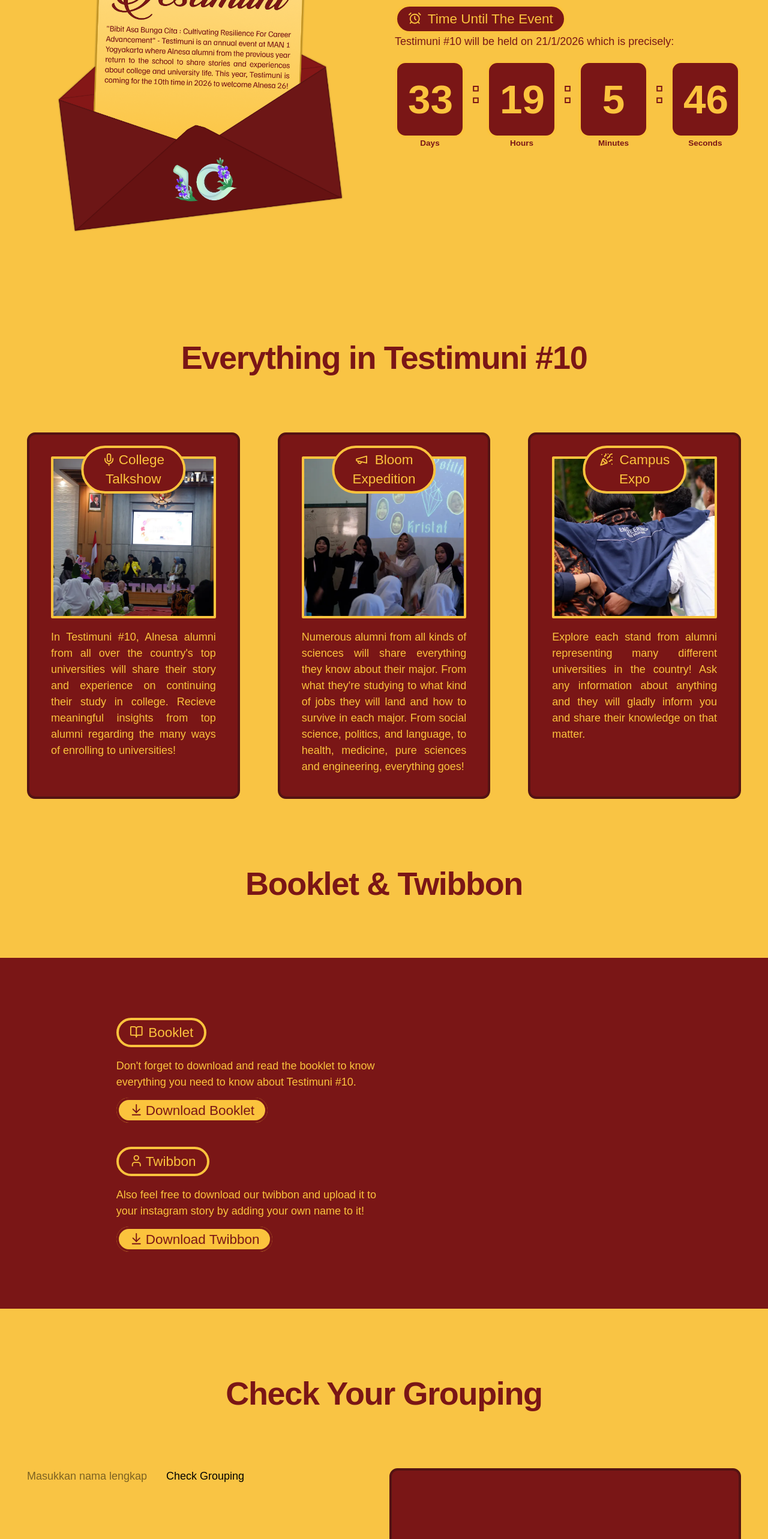
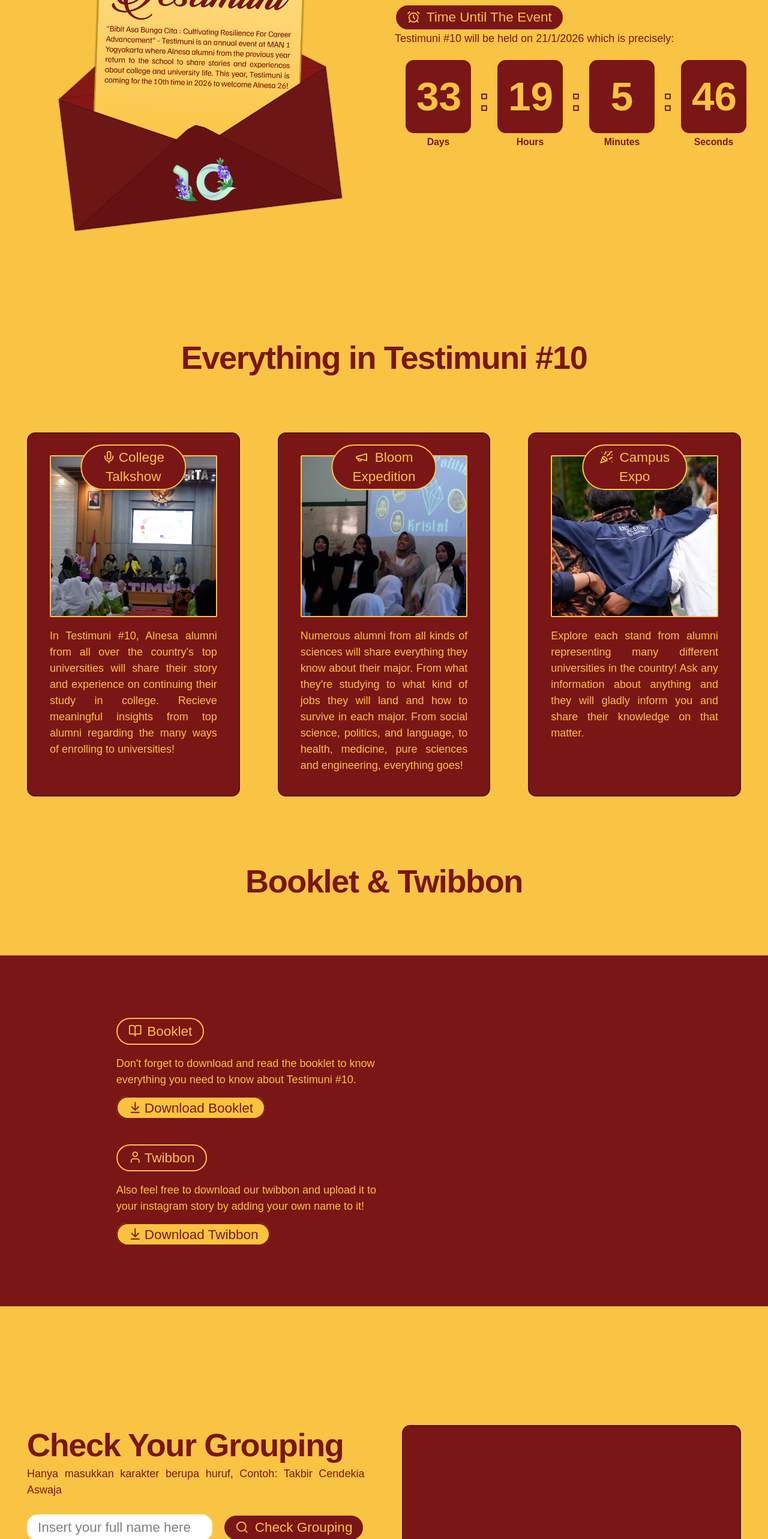
Before and after one commit to Artezi0/testimuanni, a React (Vite) app: page / in a window 1280 px wide. Shown: the part 200-2766 px from the top of the page at 60% size. Built offline with nearby package versions, Linux system fonts and the light colour scheme; no server answers; a web font is replaced by a local one.

Commit message:
Major updates

```diff
--- a/src/components/Countdown.jsx
+++ b/src/components/Countdown.jsx
@@ -27,27 +27,32 @@ export default function Countdown() {
   }, [])
 
   return (
-    <div className="flex gap-2 text-center items-center">
+    <div className="flex gap-2 text-center justify-center items-center md:items-baseline">
   {Object.entries(timeLeft).map(([label, value], index, array) => (
-    <div key={label} className="flex items-center gap-2">
-      {/* Number container */}
+    <div key={label} className="flex gap-2 md:items-baseline">
+
+      {/* Number + label */}
       <div className="flex flex-col items-center">
         <div className="w-14 sm:w-20 md:w-26 tabular-nums bg-[#7A1616] text-[#FBC33D] py-2 sm:py-4 md:py-6 px-2 sm:px-3 md:px-4 rounded-xl sm:rounded-2xl border-2 sm:border-4">
-        <div className="text-2xl sm:text-4xl md:text-6xl font-extrabold">
-          {value}
+          <div className="text-2xl sm:text-4xl md:text-6xl font-extrabold leading-none">
+            {value}
+          </div>
+        </div>
+        <div className="text-[#7A1616] text-[10px] sm:text-xs md:text-sm font-bold first-letter:uppercase">
+          {label}
         </div>
       </div>
-      <div className="text-[#7A1616] text-[10px] sm:text-xs md:text-m font-bold first-letter:uppercase">
-        {label}
-      </div>
-      </div>
-      {/* Colon (not after last item) */}
+
+      {/* Colon */}
       {index < array.length - 1 && (
-        <span className=" text-2xl sm:text-4xl md:text-5xl font-extrabold text-[#FBC33D] pb-4 sm:pb-6 md:pb-10 text-stroke">:</span>
+        <span className="text-2xl sm:text-4xl md:text-5xl font-extrabold text-[#FBC33D] text-stroke leading-none">
+          :
+        </span>
       )}
 
     </div>
   ))}
 </div>
+
   )
 }
--- a/src/pages/Home.jsx
+++ b/src/pages/Home.jsx
@@ -1,7 +1,8 @@
 import { useState } from "react"
 import { getStudents } from "../services/studentService"
 import Countdown from "../components/Countdown";
-import { LuAlarmClock, LuPartyPopper, LuMegaphone, LuMic, LuArrowDownToLine, LuBookOpen, LuUser } from "react-icons/lu";
+import { LuAlarmClock, LuPartyPopper, LuMegaphone, LuMic, LuArrowDownToLine, LuBookOpen, LuUser, LuSearch } from "react-icons/lu";
+import Footer from "../components/Footer";
 
 const Home = () => {
   const [name, setName] = useState("");
@@ -11,6 +12,7 @@ const Home = () => {
 
   const handleSearch = async (e) => {
     e.preventDefault();
+    setResult(null);
     if (!name.trim()) return;
 
     try {
@@ -23,6 +25,7 @@ const Home = () => {
         setResult(null);
       } else {
         setResult(data);
+        console.log(result)
       }
     } catch (err) {
       setError("Gagal menghubungi server");
@@ -33,13 +36,13 @@ const Home = () => {
 
   return (
     <section className="relative w-full">
-      <div id="home" className="w-full h-fit flex flex-col md:flex-row">
-        <div className="w-full md:w-1/2 overflow-hidden md:p-15 p-0">
+      <div id="home" className="w-full h-fit flex flex-col md:flex-row pt-24 md:pt-0">
+        <div className="w-full md:w-1/2 overflow-hidden md:p-15 p-5">
           <img className="w-full h-full object-contain" src="envelope.png" alt="envelope" />
         </div>
         <div className="w-full md:w-1/2 flex flex-col justify-center gap-4 p-4">
           <div>
-            <p className="w-fit px-4 py-1 bg-[#7A1616] text-[#FBC33D] font-medium text-xl rounded-4xl border-4 border-[#FBC33D]"> <LuAlarmClock className="inline mb-1 mr-1" /> Time Until The Event</p>
+            <p className="w-fit px-4 py-1 bg-[#7A1616] text-[#FBC33D] font-medium md:text-xl rounded-4xl border-2 border-[#FBC33D]"> <LuAlarmClock className="inline mb-1 mr-1" /> Time Until The Event</p>
             <p className="text-[#7A1616]">Testimuni #10 will be held on 21/1/2026 which is precisely:</p>
           </div>
           <Countdown />
@@ -48,23 +51,23 @@ const Home = () => {
       <div id="about" className="w-full h-fit pt-24 px-10">
         <h1 className="text-[#7A1616] text-center font-bold leading-[1.1] sm:leading-[1.15] md:leading-tight tracking-tight text-[clamp(2rem,4vw,2.25rem)] md:text-[clamp(2.25rem,5vw,3rem)]">Everything in Testimuni #10</h1>
         <div className="mt-5 md:mt-20 h-fit flex flex-col md:flex-row justify-between gap-8 md:gap-14">
-          <div className="w-full relative bg-[#7A1616] text-[#FBC33D] border-4 border-[#541313] p-4 md:p-8 rounded-xl">
-            <h2 className="absolute top-4 left-1/2 -translate-x-1/2 w-fit px-4 py-1 text-center text-xl bg-[#7A1616] font-medium rounded-full border-4 border-[#FBC33D]"><LuMic className="inline mb-1 mr-1"/>College Talkshow</h2>
-            <div className="overflow-hiddenbg-white w-full h-60 mb-4 border-4 border-[#FBC33D] rounded-xs">
+          <div className="w-full relative bg-[#7A1616] text-[#FBC33D] border-2 border-[#541313] p-4 md:p-8 rounded-xl">
+            <h2 className="absolute top-2 md:top-4 left-1/4 md:left-1/2 -translate-x-1/8 md:-translate-x-1/2 w-fit px-4 py-1 text-center md:text-xl bg-[#7A1616] font-medium rounded-full border-2 border-[#FBC33D]"><LuMic className="inline mb-1 mr-1"/>College Talkshow</h2>
+            <div className="overflow-hiddenbg-white w-full h-40 md:h-60 mb-4 border-2 border-[#FBC33D] rounded-xs">
               <img className="w-full h-full object-cover" src="image3.webp" alt="dokum 1" />
             </div>
             <p className="text-justify">In Testimuni #10, Alnesa alumni from all over the country's top universities will share their story and experience on continuing their study in college. Recieve meaningful insights from top alumni regarding the many ways of enrolling to universities!</p>
           </div>
-          <div className="w-full relative bg-[#7A1616] text-[#FBC33D] border-4 border-[#541313] p-4 md:p-8 rounded-xl">
-            <h2 className="absolute top-4 left-1/2 -translate-x-1/2 w-fit px-4 py-1 text-center text-xl bg-[#7A1616] font-medium rounded-full border-4 border-[#FBC33D]"><LuMegaphone className="inline mb-1 mr-1"/> Bloom Expedition</h2>
-            <div className="bg-white w-full h-60 mb-4 border-4 border-[#FBC33D] rounded-xs">
+          <div className="w-full relative bg-[#7A1616] text-[#FBC33D] border-2 border-[#541313] p-4 md:p-8 rounded-xl">
+            <h2 className="absolute top-2 md:top-4 left-1/4 md:left-1/2 -translate-x-1/8 md:-translate-x-1/2 w-fit px-4 py-1 text-center md:text-xl bg-[#7A1616] font-medium rounded-full border-2 border-[#FBC33D]"><LuMegaphone className="inline mb-1 mr-1"/> Bloom Expedition</h2>
+            <div className="bg-white w-full h-40 md:h-60 mb-4 border-2 border-[#FBC33D] rounded-xs">
               <img className="w-full h-full object-cover" src="image2.webp" alt="dokum 2" />
             </div>
             <p className="text-justify">Numerous alumni from all kinds of sciences will share everything they know about their major. From what they're studying to what kind of jobs they will land and how to survive in each major. From social science, politics, and language, to health, medicine, pure sciences and engineering, everything goes!</p>
           </div>
-          <div className="w-full relative bg-[#7A1616] text-[#FBC33D] border-4 border-[#541313] p-4 md:p-8 rounded-xl">
-            <h2 className="absolute top-4 left-1/2 -translate-x-1/2 w-fit px-4 py-1 text-center text-xl bg-[#7A1616] font-medium rounded-full border-4 border-[#FBC33D]"><LuPartyPopper className="inline mb-1 mr-1"/> Campus Expo</h2>
-            <div className="bg-white w-full h-60 mb-4 border-4 border-[#FBC33D] rounded-xs">
+          <div className="w-full relative bg-[#7A1616] text-[#FBC33D] border-2 border-[#541313] p-4 md:p-8 rounded-xl">
+            <h2 className="absolute top-2 md:top-4 left-1/4 md:left-1/2 -translate-x-1/12 md:-translate-x-1/2 w-fit px-4 py-1 text-center md:text-xl bg-[#7A1616] font-medium rounded-full border-2 border-[#FBC33D]"><LuPartyPopper className="inline mb-1 mr-1"/> Campus Expo</h2>
+            <div className="bg-white w-full h-40 md:h-60 mb-4 border-2 border-[#FBC33D] rounded-xs">
               <img className="w-full h-full object-cover" src="image1.webp" alt="dokum 3" />
             </div>
             <p className="text-justify">Explore each stand from alumni representing many different universities in the country! Ask any information about anything and they will gladly inform you and share their knowledge on that matter.</p>
@@ -76,45 +79,51 @@ const Home = () => {
         <div className=" bg-[#7A1616] flex h-130 p-10 mt-5 md:mt-20">
           <div className="md:w-1/2 h-full flex flex-col justify-center md:items-end gap-10">
             <div className="md:w-3/4">
-              <h2 className="w-fit px-4 py-1 text-xl bg-[#7A1616] text-[#FBC33D] font-medium rounded-full border-4 border-[#FBC33D]"><LuBookOpen className="inline mb-1 mr-2"/>Booklet</h2>
+              <h2 className="w-fit px-4 py-1 md:text-xl bg-[#7A1616] text-[#FBC33D] font-medium rounded-full border-2 border-[#FBC33D]"><LuBookOpen className="inline mb-1 mr-2"/>Booklet</h2>
               <p className="my-4 text-[#FBC33D]">Don't forget to download and read the booklet to know everything you need to know about Testimuni #10.</p>
-              <a className="w-fit px-4 py-1 text-xl bg-[#FBC33D] text-[#7A1616] font-medium rounded-full border-4 border-[#7A1616]" href="#"><LuArrowDownToLine className="inline mb-1 mr-1" />Download Booklet</a>
+              <a className="w-fit px-4 py-1 md:text-xl bg-[#FBC33D] text-[#7A1616] font-medium rounded-full border-2 border-[#7A1616]" href="#"><LuArrowDownToLine className="inline mb-1 mr-1" />Download Booklet</a>
             </div>
             <div className="md:w-3/4">
-              <h2 className="w-fit px-4 py-1 text-xl bg-[#7A1616] text-[#FBC33D] font-medium rounded-full border-4 border-[#FBC33D]"><LuUser className="inline mb-1 mr-1"/>Twibbon</h2>
+              <h2 className="w-fit px-4 py-1 md:text-xl bg-[#7A1616] text-[#FBC33D] font-medium rounded-full border-2 border-[#FBC33D]"><LuUser className="inline mb-1 mr-1"/>Twibbon</h2>
               <p className="my-4 text-[#FBC33D]">Also feel free to download our twibbon and upload it to your instagram story by adding your own name to it!</p>
-              <a className="w-fit px-4 py-1 text-xl bg-[#FBC33D] text-[#7A1616] font-medium rounded-full border-4 border-[#7A1616]" href="#"><LuArrowDownToLine className="inline mb-1 mr-1" />Download Twibbon</a>
+              <a className="w-fit px-4 py-1 md:text-xl bg-[#FBC33D] text-[#7A1616] font-medium rounded-full border-2 border-[#7A1616]" href="#"><LuArrowDownToLine className="inline mb-1 mr-1" />Download Twibbon</a>
             </div>
           </div>
           <div className="md:w-1/2 flex items-center justify-center"></div>
         </div>
       </div>
       <div id="grouping" className="w-full h-screen pt-24 px-10">
-        <h1 className="text-[#7A1616] text-center font-bold leading-[1.1] sm:leading-[1.15] md:leading-tight tracking-tight text-[clamp(2rem,4vw,2.25rem)] md:text-[clamp(2.25rem,5vw,3rem)]">Check Your Grouping</h1>
-        <div className="w-full gap-4 mt-20 flex flex-col md:flex-row">
-          <div className="md:w-1/2">
-            <form onSubmit={handleSearch}>
+        <div className="w-full gap-14 mt-5 md:mt-20 flex flex-col md:flex-row">
+          <div className="w-full md:w-1/2 flex flex-col justify-baseline">
+            <h1 className="text-[#7A1616] font-bold leading-[1.1] sm:leading-[1.15] md:leading-tight tracking-tight text-[clamp(2rem,4vw,2.25rem)] md:text-[clamp(2.25rem,5vw,3rem)]">Check Your Grouping</h1>
+            <p className="text-[#7A1616] text-bold mb-6 text-justify">Hanya masukkan karakter berupa huruf, Contoh: Takbir Cendekia Aswaja</p>
+            <form onSubmit={handleSearch} className="flex flex-col md:flex-row gap-2 md:gap-4">
               <input
                 value={name}
                 onChange={(e) => setName(e.target.value)}
-                placeholder="Masukkan nama lengkap"
+                placeholder="Insert your full name here!"
+                className="bg-white pl-4 pr-8 py-1 rounded-2xl md:text-xl w-full"
               />
-            <button type="submit">Check Grouping</button>
+              <button type="submit" className="w-full md:w-fit px-4 py-1 bg-[#7A1616] text-[#FBC33D] font-medium md:text-xl rounded-4xl border-2 border-[#FBC33D] whitespace-nowrap"><LuSearch className="inline mb-1 mr-1" /> Check Grouping</button>
             </form>
           </div>
-          <div className="md:w-1/2 h-100 bg-[#7A1616] rounded-xl border-4 border-[#541313] p-4 text-[#FBC33D]">
-            {loading && <p>Loading...</p>}
-            {error && <p style={{ color: "red" }}>{error}</p>}
+          <div className="md:w-1/2 h-100 bg-[#7A1616] rounded-xl border-2 border-[#541313] p-4 text-[#FBC33D]  text-xl font-medium flex flex-col justify-center items-center">
+            {loading && <h2>Loading...</h2>}
+            {error && <h2>Not Found</h2>}
             {result && (
-              <div>
-                <p>Nama: {result.nama}</p>
-                <p>Kelas: {result.gugus}</p>
-                <p>Gugus: {result.kelas}</p>
+              <div className="h-full text-center flex flex-col gap-2 items-center">
+                <div className="h-60 overflow-hidden">
+                  <img className="w-full h-full object-contain" src={result.logo} alt="logo kelompok" />
+                </div>
+                <h2>{result.nama}</h2>
+                <h2 className="px-4 py-1 bg-[#FBC33D] text-[#7A1616] rounded-2xl">{result.gugus} - {result.kelas}</h2>
               </div>
             )}
           </div>
         </div>
       </div>
+      <div className="h-50"></div>
+      {/* <Footer /> */}
     </section>
   );
 }
--- a/src/style/index.css
+++ b/src/style/index.css
@@ -35,14 +35,12 @@ body {
   width: 100%;
 }
 
+li {
+  list-style-type: none;
+}
 
 button {
-  background: none;
-  color: black;
-}
-
-li {
-  list-style-type: none;
+  cursor: pointer;
 }
 
 .text-stroke {
```
